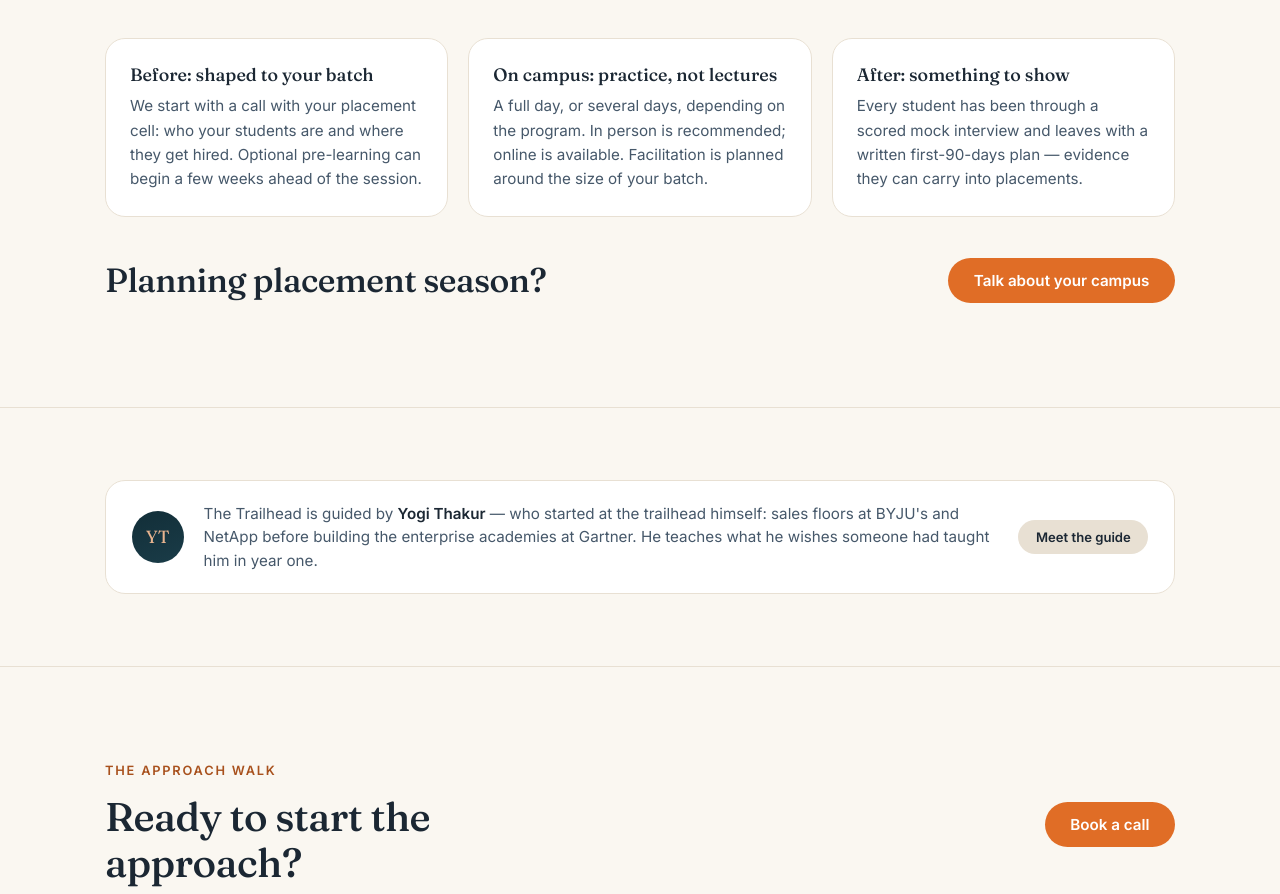
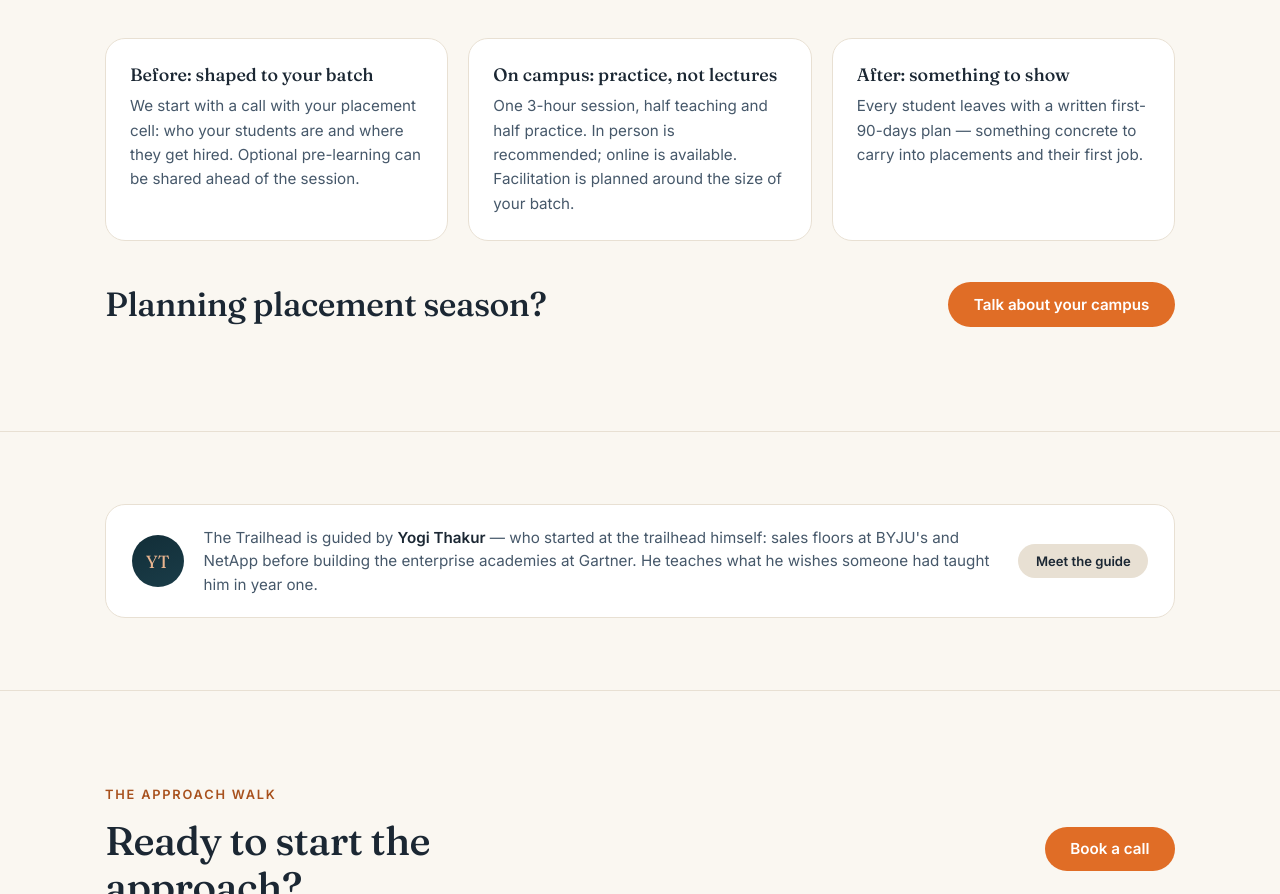
Before and after one commit to yogindert95-afk/basecamp-to-summit, a plain HTML site: page the-trailhead.html in a window 1280 px wide. Shown: the part 3511-4405 px from the top of the page. Drawn offline with Linux system fonts and the light colour scheme.

Commit message:
Set the campus format to a 3-hour session
Co-Authored-By: Claude Fable 5.2 <noreply@anthropic.com>
Claude-Session: https://claude.ai/code/session_01KdJt8E7hUCaDAn3X3zqwDm

```diff
--- a/the-trailhead.html
+++ b/the-trailhead.html
@@ -223,15 +223,15 @@
       <div class="fit-grid">
         <div class="fit-card reveal">
           <h3>Before: shaped to your batch</h3>
-          <p>We start with a call with your placement cell: who your students are and where they get hired. Optional pre-learning can begin a few weeks ahead of the session.</p>
+          <p>We start with a call with your placement cell: who your students are and where they get hired. Optional pre-learning can be shared ahead of the session.</p>
         </div>
         <div class="fit-card reveal">
           <h3>On campus: practice, not lectures</h3>
-          <p>A full day, or several days, depending on the program. In person is recommended; online is available. Facilitation is planned around the size of your batch.</p>
+          <p>One 3-hour session, half teaching and half practice. In person is recommended; online is available. Facilitation is planned around the size of your batch.</p>
         </div>
         <div class="fit-card reveal">
           <h3>After: something to show</h3>
-          <p>Every student has been through a scored mock interview and leaves with a written first-90-days plan — evidence they can carry into placements.</p>
+          <p>Every student leaves with a written first-90-days plan — something concrete to carry into placements and their first job.</p>
         </div>
       </div>
       <div class="reveal cta-band" style="padding-top:2.6rem">
```
Also changed, not shown: index.html (+1 -1 lines).
